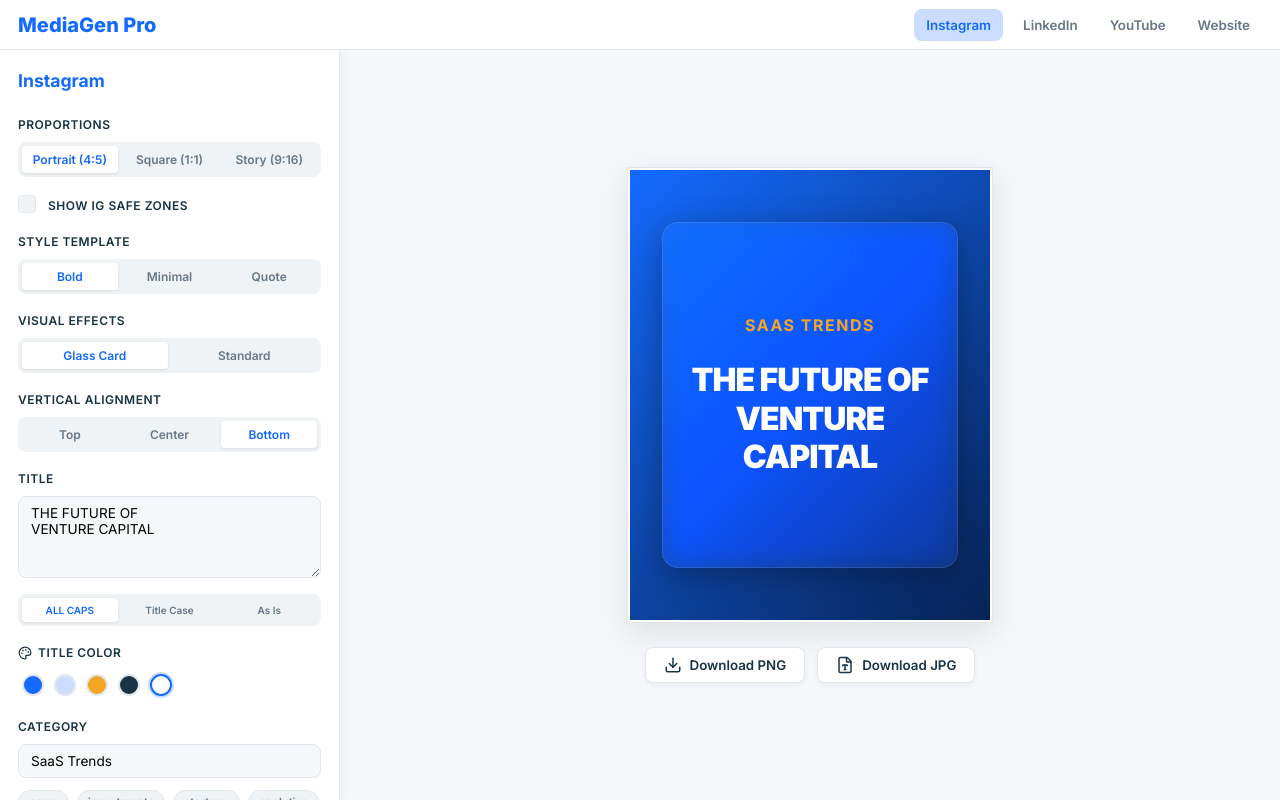
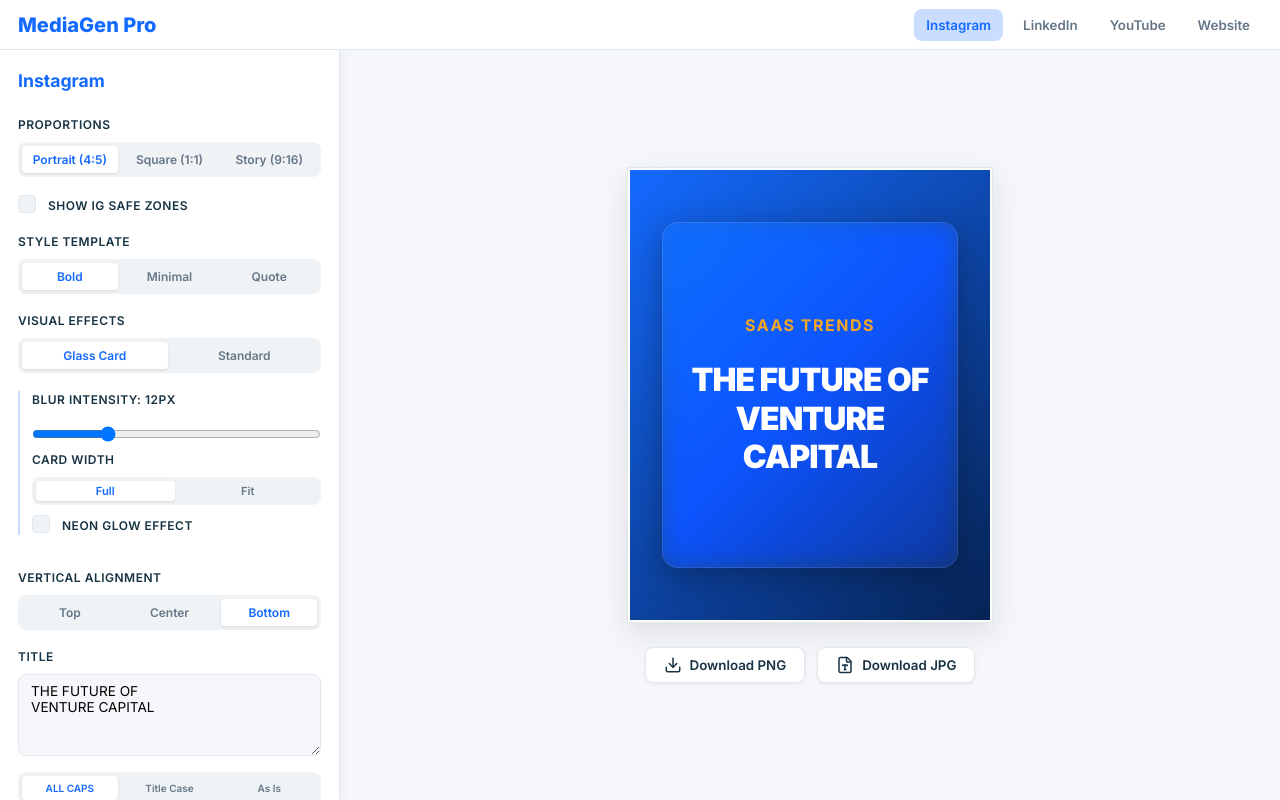
Before and after one commit to umedrahimoff/mediagenpro, a React (Vite) app: page / in a window 1280 px wide. Both pictures are taken after a click on the button "Glass Card". Built offline with nearby package versions, Linux system fonts and the light colour scheme.

Commit message:
v1.5.0: Pro Glassmorphism — Blur slider, Card Width, and Neon Glow

```diff
--- a/src/App.tsx
+++ b/src/App.tsx
@@ -23,6 +23,9 @@ export interface CoverState {
   textTransform: 'none' | 'uppercase' | 'lowercase' | 'capitalize';
   useGlassmorphism: boolean;
   contentAlignment: 'flex-start' | 'center' | 'flex-end';
+  glassBlur: number;
+  glassWidth: 'full' | 'fit';
+  glassGlow: boolean;
 }
 
 export const BRAND_COLORS = {
@@ -65,6 +68,9 @@ function App() {
       textTransform: 'uppercase',
       useGlassmorphism: false,
       contentAlignment: 'flex-end',
+      glassBlur: 12,
+      glassWidth: 'full',
+      glassGlow: false,
     };
   });
 
--- a/src/components/Editor/Editor.css
+++ b/src/components/Editor/Editor.css
@@ -72,6 +72,11 @@ input:focus {
     background: var(--color-white);
     color: var(--color-primary-blue);
     box-shadow: 0 1px 3px rgba(0, 0, 0, 0.1);
+}
+
+.toggle-group.scale-small button {
+    padding: 3px 2px;
+    font-size: 0.7rem;
 }
 
 .upload-area {
--- a/src/components/Editor/Editor.tsx
+++ b/src/components/Editor/Editor.tsx
@@ -256,6 +256,52 @@ export const Editor: React.FC<EditorProps> = ({ state, onChange }) => {
                                 </div>
                             </div>
 
+                            {state.useGlassmorphism && (
+                                <div className="glass-settings-nested" style={{ paddingLeft: '12px', borderLeft: '2px solid var(--color-light-blue)', marginBottom: '16px' }}>
+                                    <div className="control-group">
+                                        <label style={{ fontSize: '0.75rem' }}>Blur Intensity: {state.glassBlur}px</label>
+                                        <input
+                                            type="range"
+                                            min="4"
+                                            max="40"
+                                            value={state.glassBlur}
+                                            onChange={(e) => onChange({ glassBlur: parseInt(e.target.value) })}
+                                            className="slider"
+                                        />
+                                    </div>
+                                    <div className="control-group">
+                                        <label style={{ fontSize: '0.75rem' }}>Card Width</label>
+                                        <div className="toggle-group scale-small">
+                                            <button
+                                                className={state.glassWidth === 'full' ? 'active' : ''}
+                                                onClick={() => onChange({ glassWidth: 'full' })}
+                                            >
+                                                Full
+                                            </button>
+                                            <button
+                                                className={state.glassWidth === 'fit' ? 'active' : ''}
+                                                onClick={() => onChange({ glassWidth: 'fit' })}
+                                            >
+                                                Fit
+                                            </button>
+                                        </div>
+                                    </div>
+                                    <div className="control-group">
+                                        <div className="safe-zone-toggle">
+                                            <label className="checkbox-container">
+                                                <input
+                                                    type="checkbox"
+                                                    checked={state.glassGlow}
+                                                    onChange={(e) => onChange({ glassGlow: e.target.checked })}
+                                                />
+                                                <span className="checkmark"></span>
+                                                <span style={{ fontSize: '0.75rem' }}>Neon Glow Effect</span>
+                                            </label>
+                                        </div>
+                                    </div>
+                                </div>
+                            )}
+
                             <div className="control-group">
                                 <label>Vertical Alignment</label>
                                 <div className="toggle-group">
@@ -445,7 +491,7 @@ export const Editor: React.FC<EditorProps> = ({ state, onChange }) => {
                 <a href="https://stanbase.tech/" target="_blank" rel="noopener noreferrer">
                     <span>Powered by</span>
                     <strong>Stanbase</strong>
-                    <span className="version-tag">v1.4.0</span>
+                    <span className="version-tag">v1.5.0</span>
                 </a>
             </footer>
         </div>
--- a/src/components/Preview/Preview.css
+++ b/src/components/Preview/Preview.css
@@ -486,8 +486,6 @@
 /* Glassmorphism Effect */
 .glass-effect {
     background: rgba(255, 255, 255, 0.1) !important;
-    backdrop-filter: blur(12px) saturate(180%) !important;
-    -webkit-backdrop-filter: blur(12px) saturate(180%);
     border: 1px solid rgba(255, 255, 255, 0.2) !important;
     border-radius: 16px !important;
     margin: 20px !important;
@@ -495,6 +493,26 @@
     height: auto !important;
     min-height: 120px;
     box-shadow: 0 8px 32px 0 rgba(0, 0, 0, 0.3) !important;
+}
+
+.glass-width-fit {
+    width: fit-content !important;
+    max-width: 90% !important;
+    align-self: center;
+}
+
+.glass-glow {
+    box-shadow: 0 0 20px rgba(0, 102, 255, 0.3),
+        0 0 40px rgba(0, 102, 255, 0.1),
+        0 8px 32px 0 rgba(0, 0, 0, 0.3) !important;
+    border-color: rgba(0, 102, 255, 0.4) !important;
+}
+
+.gradient-mode .glass-glow {
+    box-shadow: 0 0 20px rgba(255, 215, 0, 0.2),
+        0 0 40px rgba(255, 215, 0, 0.1),
+        0 8px 32px 0 rgba(0, 0, 0, 0.3) !important;
+    border-color: rgba(255, 215, 0, 0.3) !important;
 }
 
 /* Specific overrides for alignment in Glass mode */
--- a/src/components/Preview/Preview.tsx
+++ b/src/components/Preview/Preview.tsx
@@ -196,8 +196,12 @@ export const Preview: React.FC<PreviewProps> = ({ state }) => {
                                 />
                             )}
                             <div
-                                className={`content ${state.useGlassmorphism ? 'glass-effect' : ''}`}
-                                style={{ justifyContent: state.contentAlignment }}
+                                className={`content ${state.useGlassmorphism ? 'glass-effect' : ''} ${state.useGlassmorphism ? `glass-width-${state.glassWidth}` : ''} ${state.glassGlow ? 'glass-glow' : ''}`}
+                                style={{
+                                    justifyContent: state.contentAlignment,
+                                    backdropFilter: state.useGlassmorphism ? `blur(${state.glassBlur}px) saturate(180%)` : undefined,
+                                    WebkitBackdropFilter: state.useGlassmorphism ? `blur(${state.glassBlur}px) saturate(180%)` : undefined,
+                                }}
                             >
                                 {state.category && (
                                     <div className="category" style={{ color: state.categoryColor }}>
```
